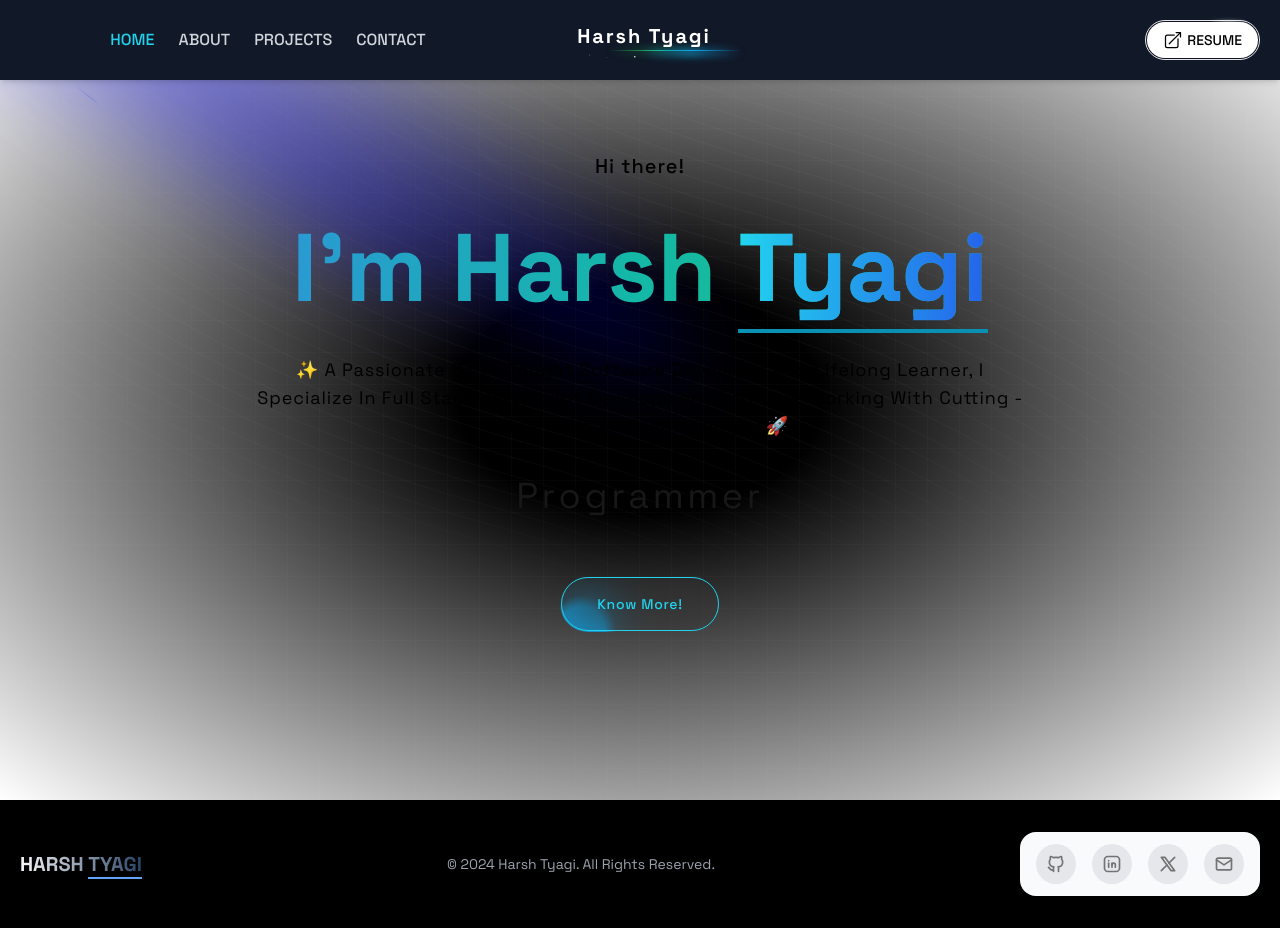
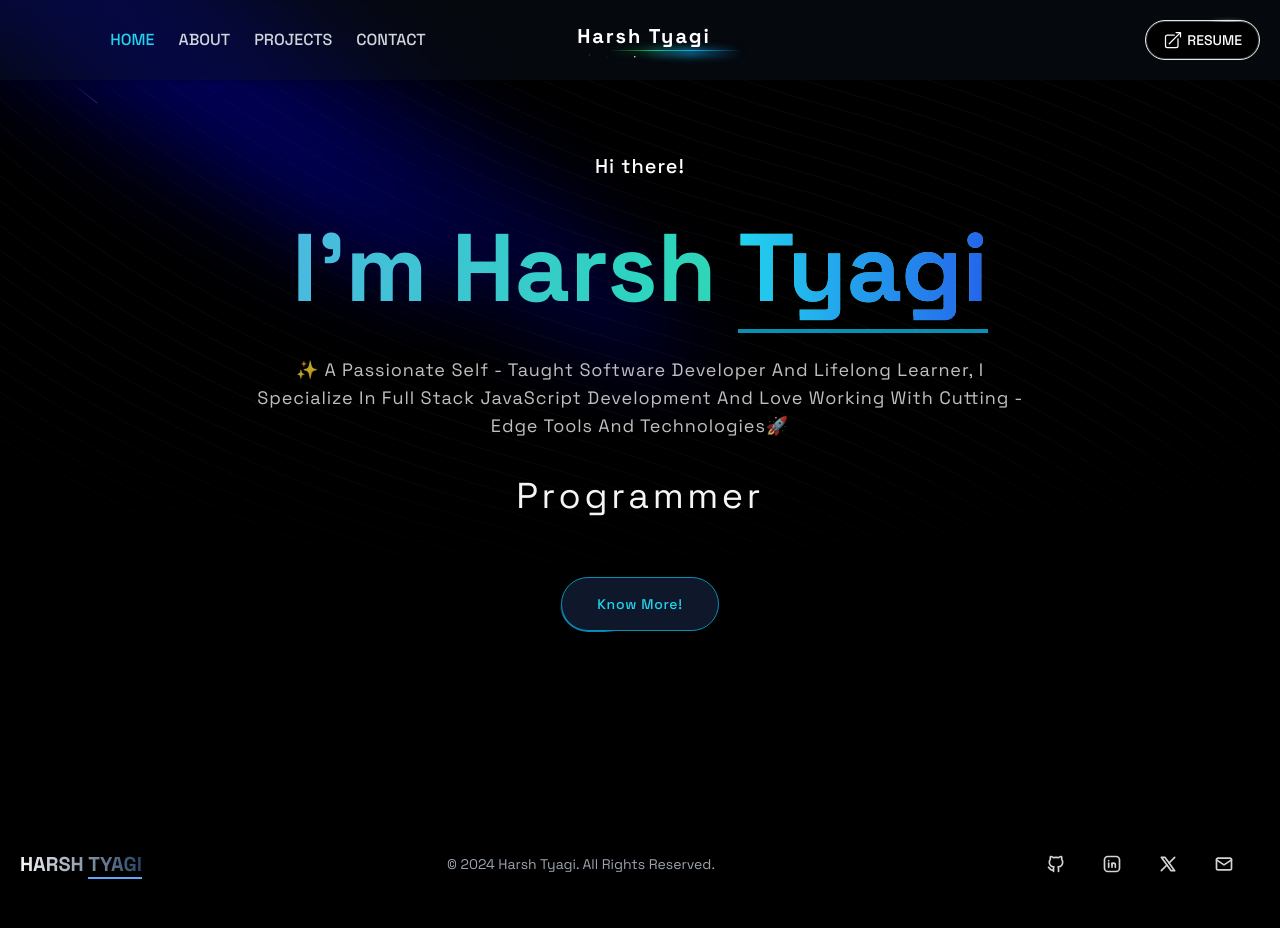
Before and after one commit to tyagiharsh607/web-dev-portfolio, a Next.js app: page / in a window 1280 px wide. Built offline with nearby package versions, Linux system fonts and the light colour scheme.

Commit message:
cleard the light mode issue

```diff
--- a/src/app/(home)/page.tsx
+++ b/src/app/(home)/page.tsx
@@ -1,4 +1,4 @@
-"use client"
+"use client";
 import { useEffect } from "react";
 import React from "react";
 import { Spotlight } from "../../components/ui/Spotlight";
@@ -8,72 +8,63 @@ import { Button } from "@/components/ui/moving-border";
 import Link from "next/link";
 import { BackgroundBeams } from "@/components/ui/background-beams";
 
-
 export default function Home() {
   useEffect(() => {
+    // Force dark mode by adding 'dark' class to the root HTML element
     window.scrollTo(0, 0);
+    document.documentElement.classList.add('dark');
   }, []);
-
-
-
 
   const words = ["Coder", "Programmer", "Developer"];
   const intro =
-    "✨ A passionate self - taught software developer and lifelong learner, I specialize in Full Stack JavaScript development and love working with cutting - edge tools and technologies🚀"
-
+    "✨ A passionate self - taught software developer and lifelong learner, I specialize in Full Stack JavaScript development and love working with cutting - edge tools and technologies🚀";
 
   return (
-    // <div className="h-[50rem] w-full dark:bg-black bg-white  dark:bg-grid-white/[0.2] bg-grid-black/[0.2] relative flex items-center justify-center">
-    <div>
-
+    <div className="dark:bg-black dark:text-white">
       <Spotlight className="-top-40 left-0 md:left-60 md:-top-20" fill="blue" />
       <Spotlight className="-top-40 left-0 md:left-0 md:-top-200" fill="blue" />
 
-
-      {/* inside  */}
-      <div className="h-[50rem] w-full rounded-md flex md:items-center md:justify-center antialiased bg-grid-white/[0.02] relative overflow-hidden ">
-        <div className=" p-4 max-w-7xl  mx-auto relative z-10  w-full pt-20 md:pt-0 ">
-          <h3 className="mt-32 sm:mt-0 text-center text-black dark:text-white font-medium text-xl tracking-wider">
+      {/* Inside */}
+      <div className="h-[50rem] w-full rounded-md flex md:items-center md:justify-center antialiased bg-black dark:bg-black relative overflow-hidden">
+        <div className="p-4 max-w-7xl mx-auto relative z-10 w-full pt-20 md:pt-0">
+          <h3 className="mt-32 sm:mt-0 text-center text-white font-medium text-xl tracking-wider">
             Hi there!
           </h3>
-          <h1 className="mt-10 text-5xl md:text-6xl lg:text-8xl font-black text-center bg-clip-text text-transparent bg-gradient-to-r from-blue-500 via-teal-500 to-green-500 bg-opacity-90 dark:from-blue-400 dark:via-teal-400 dark:to-green-400">
+          <h1 className="mt-10 text-5xl md:text-6xl lg:text-8xl font-black text-center bg-clip-text text-transparent bg-gradient-to-r from-blue-500 via-teal-500 to-green-500 dark:from-blue-400 dark:via-teal-400 dark:to-green-400">
             I'm Harsh{" "}
-            <span className="text-transparent bg-clip-text bg-gradient-to-r from-cyan-400 to-blue-600 bg-opacity-90 border-b-4 border-cyan-600 hover:border-teal-500 transition duration-500 ease-in-out transform hover:scale-105 hover:shadow-lg">
+            <span className="text-transparent bg-clip-text bg-gradient-to-r from-cyan-400 to-blue-600 border-b-4 border-cyan-600 hover:border-teal-500 transition duration-500 ease-in-out transform hover:scale-105 hover:shadow-lg">
               Tyagi
             </span>
             <br />
           </h1>
 
-
-
-
-
-          <div className="mt-10 sm:mt-10 tracking-wider  text-neutral-300/80 max-w-3xl text-center mx-auto capitalize ">
+          <div className="mt-10 sm:mt-10 tracking-wider text-neutral-300/80 max-w-3xl text-center mx-auto capitalize">
             <TextGenerateEffect words={intro} />
           </div>
 
-          <div className="mt-10 text-center sm:p-1   sm:mt-8 tracking-wider  mx-auto font-normal text-neutral-600 dark:text-neutral-400">
+          <div className="mt-10 text-center sm:p-1 sm:mt-8 tracking-wider mx-auto font-normal text-neutral-400">
             <FlipWords words={words} /> <br />
           </div>
 
-          {/* know more button  */}
+          {/* Know More Button */}
           <div className="flex justify-center items-center mt-14">
             <Link href={"/about"}>
               <Button
                 borderRadius="1.75rem"
                 className="
               bg-transparent dark:bg-slate-900
-            text-cyan-400 dark:text-cyan-400
+              text-cyan-400
               border border-cyan-400 dark:border-cyan-600
               font-medium tracking-wider
               px-6 py-2
               transition-all duration-300 ease-in-out
               hover:bg-gradient-to-r hover:from-cyan-500 hover:to-blue-500
-              hover:text-black dark:hover:text-white
+              hover:text-white
               hover:border-transparent
               hover:shadow-lg hover:shadow-cyan-500/50
               transform hover:-translate-y-1
-  "   >
+              "
+              >
                 Know More!
               </Button>
             </Link>
@@ -81,12 +72,9 @@ export default function Home() {
         </div>
       </div>
 
-      {/* Radial gradient for the container to give a faded look */}
-      <div className="absolute pointer-events-none inset-0 flex items-center justify-center dark:bg-black bg-white [mask-image:radial-gradient(ellipse_at_center,transparent_20%,black)]"></div>
-      {/* <p className="text-4xl sm:text-7xl font-bold relative z-20 bg-clip-text text-transparent bg-gradient-to-b from-neutral-200 to-neutral-500 py-8"></p> */}
+      {/* Radial Gradient for Faded Look */}
+      <div className="absolute pointer-events-none inset-0 flex items-center justify-center dark:bg-black bg-black [mask-image:radial-gradient(ellipse_at_center,transparent_20%,black)]"></div>
       <BackgroundBeams />
     </div>
   );
-
-
 }
--- a/src/app/(projects)/data/projects.ts
+++ b/src/app/(projects)/data/projects.ts
@@ -27,6 +27,7 @@ const data = {
       description:
         "Elevate your online shopping journey with this responsive full-stack project. Featuring Home, Shop, Cart, Payment, Customized Search, and Authentication. E-com delivers a user-friendly experience.",
       deployedUrl: "https://e-com-hk31.onrender.com/",
+      // deployedUrl: "https://e-com-mern.onrender.com/",
       githubUrl: "https://github.com/tyagiharsh607/e-com-full-stack",
       imgSrc: ecom,
       skills: [
--- a/tailwind.config.ts
+++ b/tailwind.config.ts
@@ -1,7 +1,5 @@
 import type { Config } from "tailwindcss";
-
 const svgToDataUri = require("mini-svg-data-uri");
-
 const colors = require("tailwindcss/colors");
 const {
   default: flattenColorPalette,
@@ -19,6 +17,7 @@ function addVariablesForColors({ addBase, theme }: any) {
 }
 
 const config: Config = {
+  darkMode: "class", // Enforce dark mode using class
   content: [
     "./src/pages/**/*.{js,ts,jsx,tsx,mdx}",
     "./src/components/**/*.{js,ts,jsx,tsx,mdx}",
```
